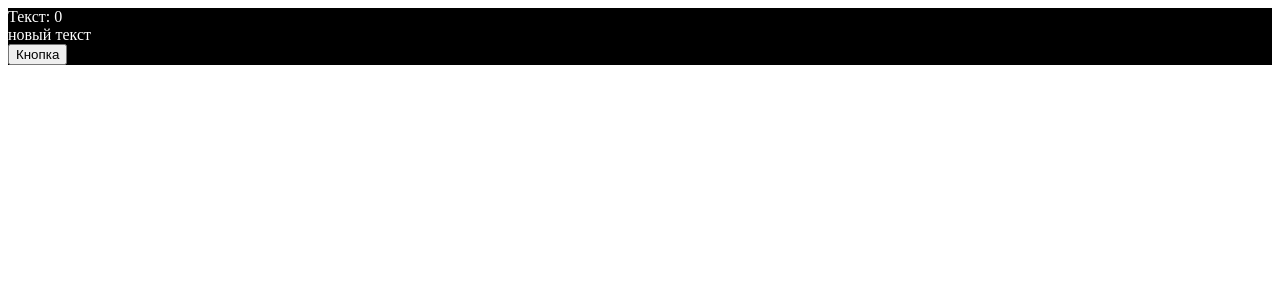
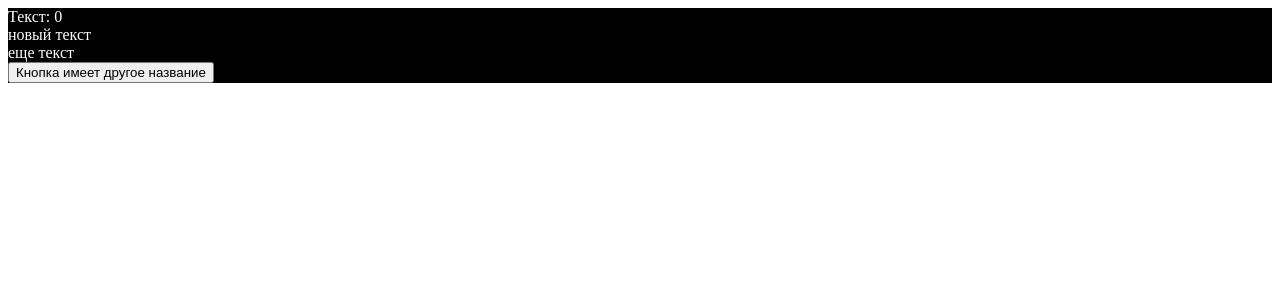
Before and after one commit to ElmirKuba/invest-helper-react-vite-pwa, a React (Vite) app: page / in a window 1280 px wide. Shown: the top 300 px of the page. Built offline with nearby package versions, Linux system fonts and the light colour scheme.

Commit message:
pwa: тестирование 7

```diff
--- a/src/App.tsx
+++ b/src/App.tsx
@@ -9,12 +9,13 @@ function App() {
     <div className="App">
       <div>Текст: {count}</div>
       <div> новый текст </div>
+      <div> еще текст</div>
       <button
         onClick={() => {
           setCount(count + 1);
         }}
       >
-        Кнопка
+        Кнопка имеет другое название
       </button>
     </div>
   );
```
